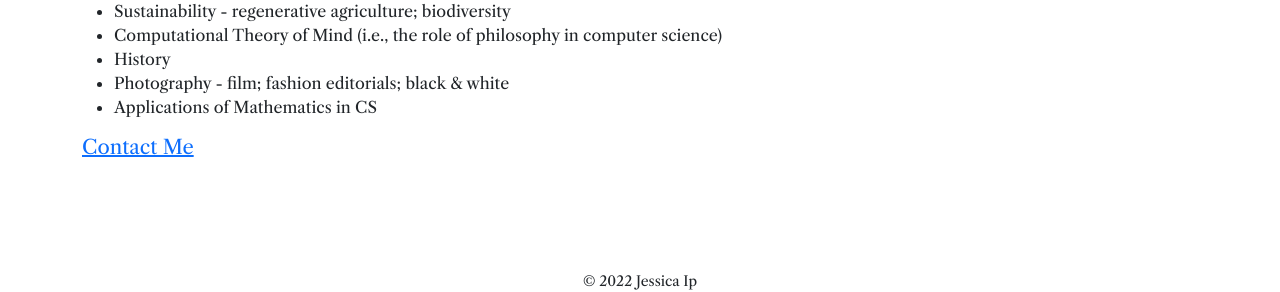
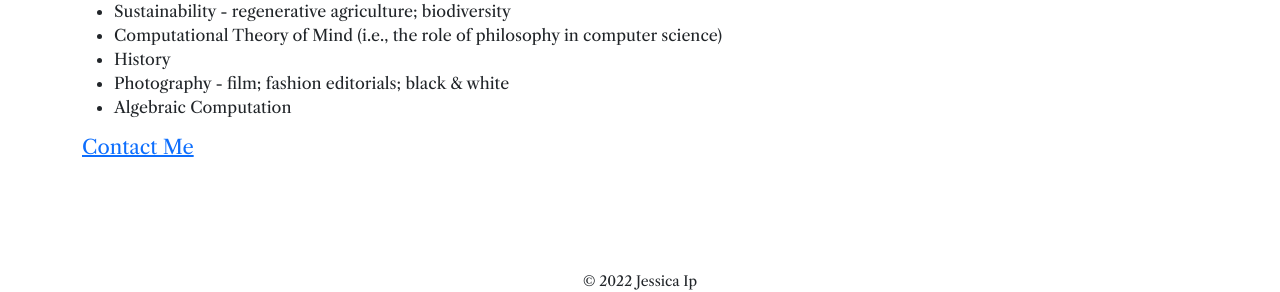
Before and after one commit to ipjessica/ipjessica.github.io, a Jekyll site: the page built from about.md, in a window 1280 px wide. Shown: the part 592-884 px from the top of the page. Built offline with Jekyll 4.4.1, drawn with Linux system fonts in a browser that asks for light colours.

Commit message:
Update about.md

```diff
--- a/about.md
+++ b/about.md
@@ -16,7 +16,7 @@ permalink: /about/
     <li>Computational Theory of Mind (i.e., the role of philosophy in computer science)</li>
     <li>History</li>
     <li>Photography - film; fashion editorials; black & white</li>
-    <li>Applications of Mathematics in CS</li>
+    <li>Algebraic Computation</li>
 </ul>
 
 <p></p>
```
